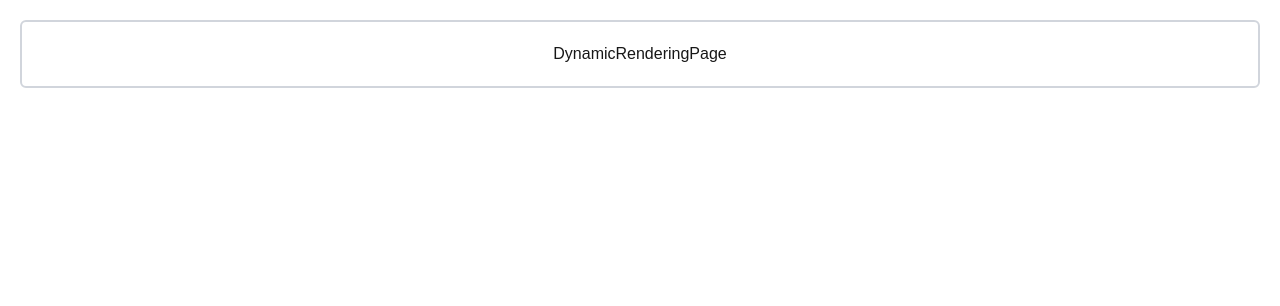
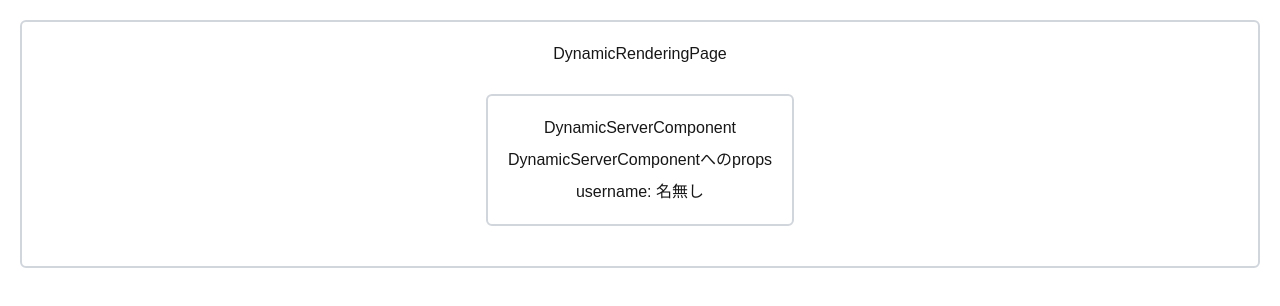
Before and after one commit to cozy-666/Next.js_stuydy, a Next.js app in the folder test-nextjs/: page /practice/dynamic-rendering in a window 1280 px wide. Shown: the top 306 px of the page. Built offline with nearby package versions, Linux system fonts and the light colour scheme; no server answers.

Commit message:
propsの確認と非同期

```diff
--- a/test-nextjs/app/practice/dynamic-rendering/page.tsx
+++ b/test-nextjs/app/practice/dynamic-rendering/page.tsx
@@ -1,9 +1,13 @@
 import React from 'react'
 import Box from '@/components/Box';
+import DynamicServerComponent from '@/components/DynamicServerComponent';
 
 const DynamicRenderingPage = () => {
   return (
-    <Box>DynamicRenderingPage</Box>
+    <Box>
+      <h1>DynamicRenderingPage</h1>
+      <DynamicServerComponent text="DynamicServerComponentへのprops"/>
+    </Box>
   )
 }
 
--- /dev/null
+++ b/test-nextjs/components/DynamicServerComponent.tsx
@@ -0,0 +1,22 @@
+import { cookies } from 'next/headers'
+import React from 'react'
+import Box from './Box';
+
+type propsType = {
+    text: string;
+}
+
+
+const DynamicServerComponent = async ({text}: propsType) => {
+    const cookieStore = await cookies();
+    const username = cookieStore.get("username")?.value ?? "名無し";
+    return (
+        <Box>
+            <h2>DynamicServerComponent</h2>
+            <p>{text}</p>
+            <p>username: {username}</p>
+        </Box>
+    )
+}
+
+export default DynamicServerComponent
```
Also changed, not shown: 1 other file (tests, documents, lock files or other folders).
